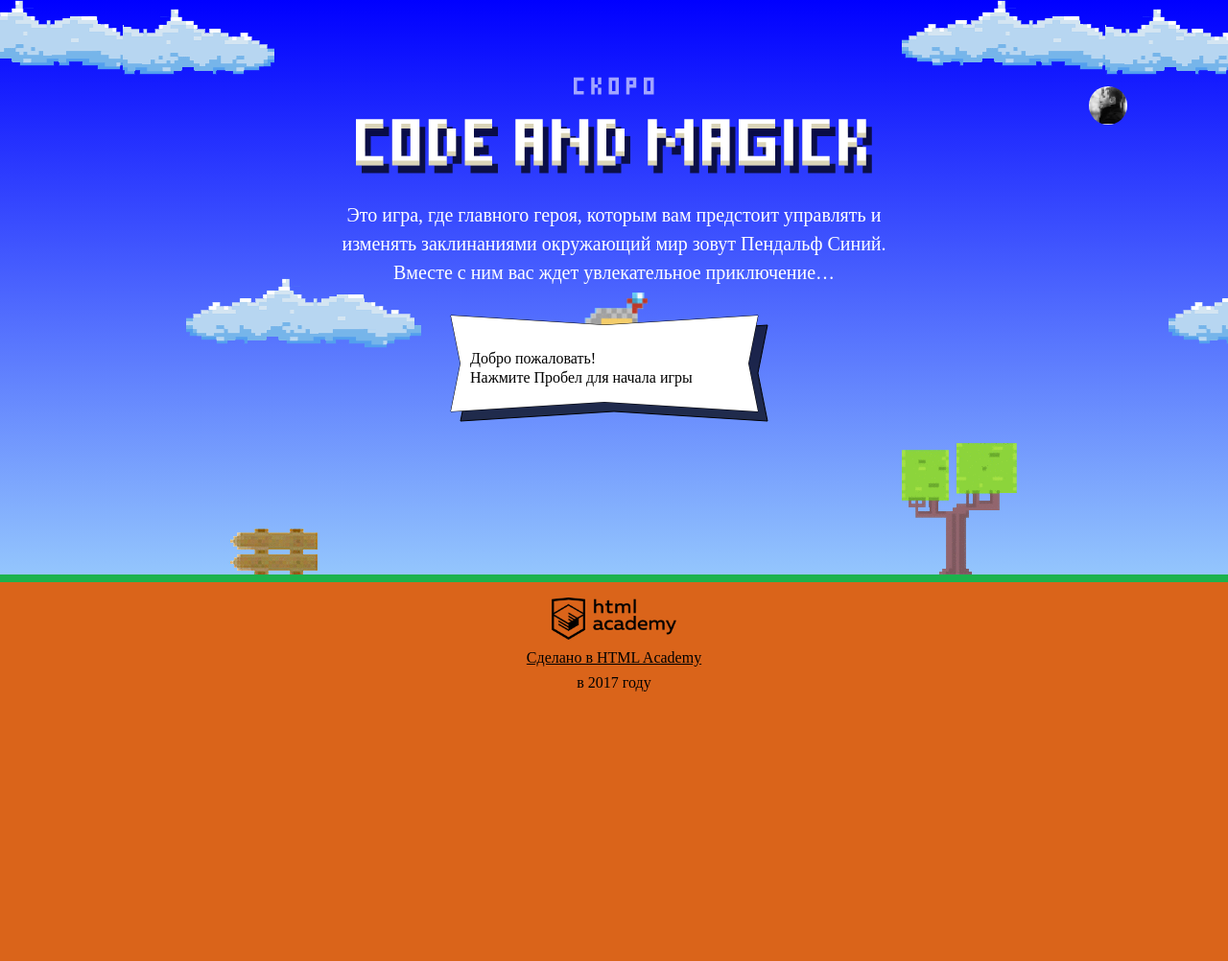
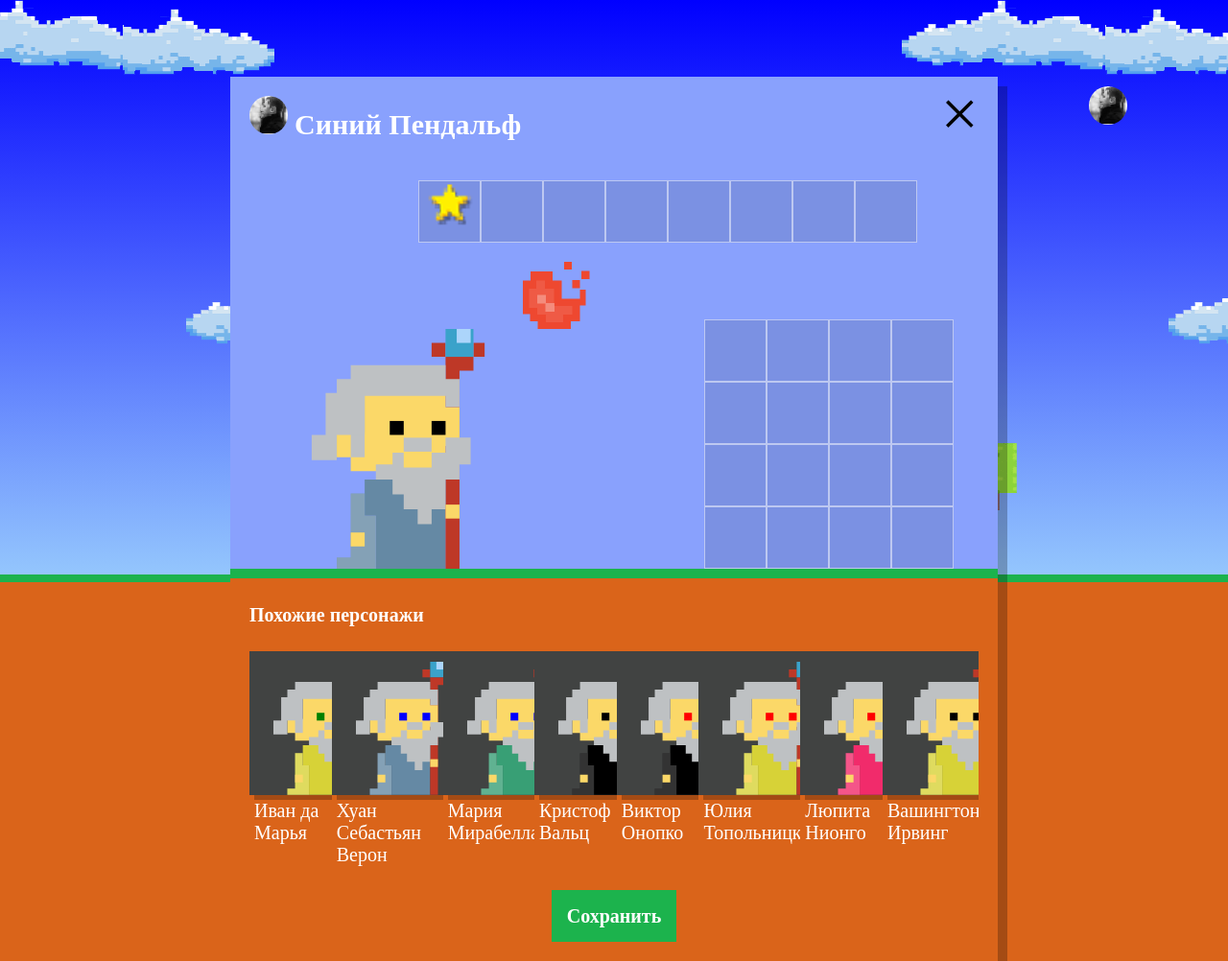
Before and after one commit to Orest983/502701-code-and-magick, a website: page index.html in a window 1280 px wide. Shown: the whole page at 96% size. Before the commit the page ends 800 px from the top, so only its background shows below. Drawn offline with Linux system fonts and the light colour scheme; a web font is replaced by a local one.

Commit message:
#12 Учебный проект: нас орда

```diff
--- a/index.html
+++ b/index.html
@@ -182,6 +182,7 @@
 </template>
 
 <script src="js/script.js"></script>
+<script src="js/setup.js"></script>
 <script src="js/stat.js"></script>
 <script src="js/game.js"></script>
 
--- /dev/null
+++ b/js/setup.js
@@ -0,0 +1,112 @@
+'use strict';
+
+var WIZARD_CARD_TEMPLATE = document
+    .querySelector('#similar-wizard-template')
+    .content.querySelector('.setup-similar-item');
+
+var WIZARD_NAMES = [
+  'Иван',
+  'Хуан Себастьян',
+  'Мария',
+  'Кристоф',
+  'Виктор',
+  'Юлия',
+  'Люпита',
+  'Вашингтон'
+];
+
+var WIZARD_LASTNAMES = [
+  'да Марья',
+  'Верон',
+  'Мирабелла',
+  'Вальц',
+  'Онопко',
+  'Топольницкая',
+  'Нионго',
+  'Ирвинг'
+];
+
+var COAT_COLORS = [
+  'rgb(101, 137, 164)',
+  'rgb(241, 43, 107)',
+  'rgb(146, 100, 161)',
+  'rgb(56, 159, 117)',
+  'rgb(215, 210, 55)',
+  'rgb(0, 0, 0)'
+];
+
+var EYES_COLORS = ['black', 'red', 'blue', 'yellow', 'green'];
+
+var getRandomMinMax = function (min, max) {
+  return min + Math.floor(Math.random() * (max - min));
+};
+
+var getRandomColor = function (arrColors) {
+  var randomNumber = getRandomMinMax(0, arrColors.length);
+  return arrColors[randomNumber];
+};
+
+var generateCharacter = function (opt) {
+  var character = {
+    name: opt.name,
+    lastName: opt.lastName,
+    coatColor: getRandomColor(opt.coatColor),
+    eyesColor: getRandomColor(opt.eyesColor)
+  };
+
+  return character;
+};
+
+var generateCharactersList = function (
+    names,
+    lastNames,
+    coatColors,
+    eyesColors
+) {
+  var characters = [];
+  var character;
+  for (var i = 0; i < WIZARD_NAMES.length; i++) {
+    character = generateCharacter({
+      name: names[i],
+      lastName: lastNames[i],
+      coatColor: coatColors,
+      eyesColor: eyesColors
+    });
+    characters[i] = character;
+  }
+  return characters;
+};
+
+var createWizardElement = function (item) {
+  var wizardElement = WIZARD_CARD_TEMPLATE.cloneNode(true);
+  wizardElement.querySelector('.setup-similar-label').textContent =
+    item.name + ' ' + item.lastName;
+  wizardElement.querySelector('.wizard-coat').style.fill = item.coatColor;
+  wizardElement.querySelector('.wizard-eyes').style.fill = item.eyesColor;
+
+  return wizardElement;
+};
+
+var createWizardsElementsList = function (charList) {
+  var fragment = document.createDocumentFragment();
+  for (var i = 0; i < charList.length; i++) {
+    fragment.appendChild(createWizardElement(charList[i]));
+  }
+  return fragment;
+};
+
+var renderSimilarWizards = function () {
+  document.querySelector('.setup').classList.remove('hidden');
+  var setupSimilar = document.querySelector('.setup-similar');
+  var setupSimilarList = document.querySelector('.setup-similar-list');
+  var charList = generateCharactersList(
+      WIZARD_NAMES,
+      WIZARD_LASTNAMES,
+      COAT_COLORS,
+      EYES_COLORS
+  );
+  setupSimilarList.appendChild(createWizardsElementsList(charList));
+  setupSimilar.classList.remove('hidden');
+};
+
+renderSimilarWizards();
```
